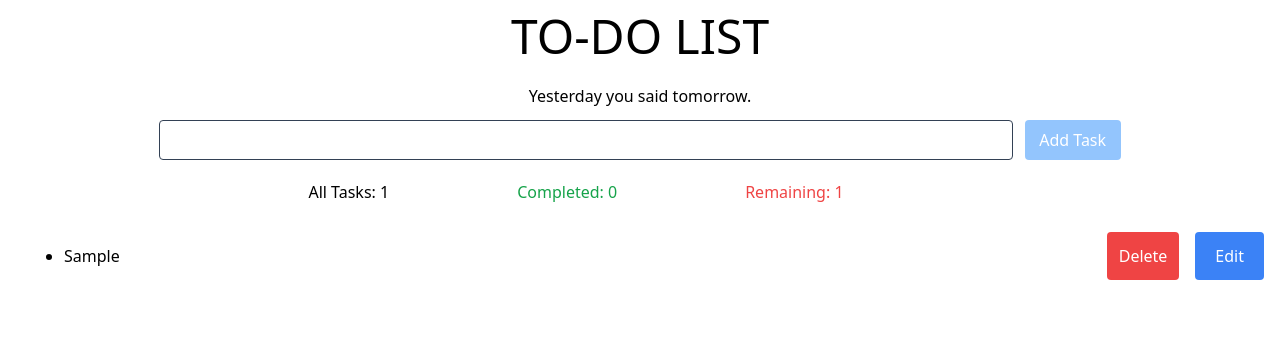
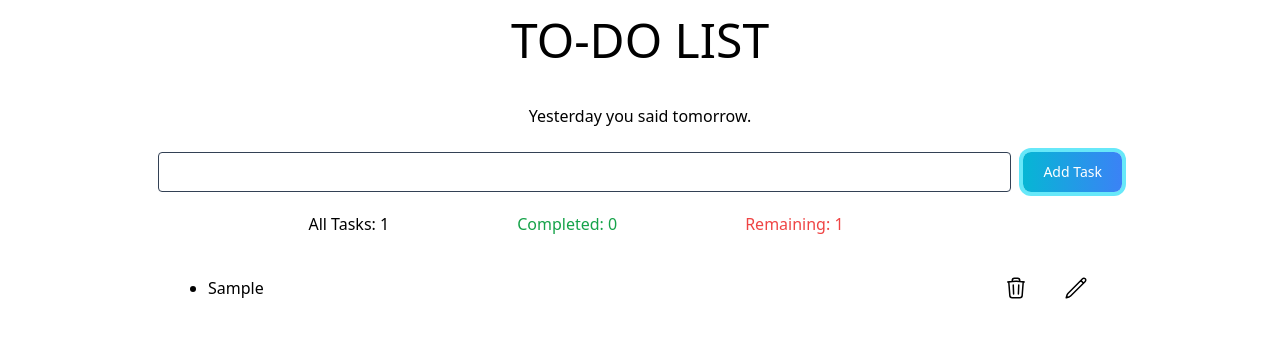
Before and after one commit to AleemK54/personal_Projects, a plain HTML site: page To-Do List/index.html in a window 1280 px wide. Both pictures are taken after typing "Sample" into the empty fields and a click on the button "Add Task". Drawn offline with nearby package versions, Linux system fonts and the light colour scheme.

Commit message:
second commit

```diff
--- a/To-Do List/index.html
+++ b/To-Do List/index.html
@@ -6,15 +6,17 @@
     <meta name="viewport" content="width=device-width, initial-scale=1.0">
     <title>To-Do List</title>
     <script src="https://cdn.tailwindcss.com"></script>
+    <link href="https://cdnjs.cloudflare.com/ajax/libs/flowbite/1.6.5/flowbite.min.css" rel="stylesheet" />
 </head>
 <body>
     <div class="flex flex-col justify-center">
-        <p class="py-3 text-5xl text-center" >TO-DO LIST</p>
-        <p class="py-3 text-m text-center">Yesterday you said tomorrow.</p>
+        <p class="py-4 text-5xl text-center" >TO-DO LIST</p>
+        <p class="py-6 text-m text-center">Yesterday you said tomorrow.</p>
         <form class="flex justify-center">
             <input type="text" id="input-box" class="border border-slate-700 w-2/3 h-10 rounded mr-3 px-3">
-            <button id="add-button" class="bg-blue-300 hover:bg-blue-100 h-10 w-24 rounded text-white">
-                <p class="p-2">Add Task</p>
+            <button id="add-button" class="text-white bg-gradient-to-r from-cyan-500 to-blue-500 hover:bg-gradient-to-bl focus:ring-4
+            focus:outline-none focus:ring-cyan-300 dark:focus:ring-cyan-800 font-medium rounded-lg text-sm px-5 text-center">
+                <p>Add Task</p>
             </button>
         </form>
         <div id="task-info" class="flex flex-row justify-center space-x-32 py-5 mr-32">
@@ -34,5 +36,6 @@
         <ul id = "task-list" class="list-disc"></ul>
     </div>
     <script src="script.js"></script>
+    <script src="https://cdnjs.cloudflare.com/ajax/libs/flowbite/1.6.5/flowbite.min.js"></script>
 </body>
 </html>
--- a/To-Do List/script.js
+++ b/To-Do List/script.js
@@ -27,12 +27,22 @@ function createTaskItem(task) {
     const taskItem = document.createElement('li');
     taskItem.classList.add('flex', 'justify-between', 'items-center', 'py-2');
     taskItem.innerHTML = `
-            <li class="flex-grow ml-16 cursor-pointer">${task}</li>
-            <button class="ml-4 bg-red-500 text-white px-3 py-3 rounded hover:bg-red-300">Delete</button>
-            <button class="ml-4 mr-4 bg-blue-500 text-white px-5 py-3 rounded hover:bg-blue-300">Edit</button>
+            <li class="flex-grow ml-52 cursor-pointer py-3">${task}</li>
+
+            <svg id="delete-button" class="w-6 h-6 bg-white dark:text-red-500 hover:text-red-100 cursor-pointer stroke-current ml-5 mr-5" fill="none" stroke="currentColor" stroke-width="1.5" viewBox="0 0 24 24" xmlns="http://www.w3.org/2000/svg" aria-hidden="true">
+            <path
+            stroke-linecap="round" stroke-linejoin="round"
+            d="M14.74 9l-.346 9m-4.788 0L9.26 9m9.968-3.21c.342.052.682.107 1.022.166m-1.022-.165L18.16 19.673a2.25 2.25 0 01-2.244 2.077H8.084a2.25 2.25 0 01-2.244-2.077L4.772 5.79m14.456 0a48.108 48.108 0 00-3.478-.397m-12 .562c.34-.059.68-.114 1.022-.165m0 0a48.11 48.11 0 013.478-.397m7.5 0v-.916c0-1.18-.91-2.164-2.09-2.201a51.964 51.964 0 00-3.32 0c-1.18.037-2.09 1.022-2.09 2.201v.916m7.5 0a48.667 48.667 0 00-7.5 0">
+            </path>
+            </svg>
+
+            <svg id="edit-button" class="w-6 h-6 dark:text-blue-300 bg-white hover:text-blue-100 rounded cursor-pointer stroke-current mr-48 ml-4" fill="none" stroke="currentColor" stroke-width="1.5" viewBox="0 0 24 24" xmlns="http://www.w3.org/2000/svg" aria-hidden="true">
+            <path stroke-linecap="round" stroke-linejoin="round" d="M16.862 4.487l1.687-1.688a1.875 1.875 0 112.652 2.652L6.832 19.82a4.5 4.5 0 01-1.897 1.13l-2.685.8.8-2.685a4.5 4.5 0 011.13-1.897L16.863 4.487zm0 0L19.5 7.125">
+            </path>
+            </svg>
         `;
-    taskItem.querySelector('.bg-red-500').addEventListener('click', deleteTask);
-    taskItem.querySelector('.bg-blue-500').addEventListener('click', editTask);
+    taskItem.querySelector('#delete-button').addEventListener('click', deleteTask);
+    taskItem.querySelector('#edit-button').addEventListener('click', editTask);
     taskItem.querySelector('.flex-grow').addEventListener('click', completeTask);
     return taskItem;
 }
@@ -74,15 +84,15 @@ function editTask(event) {
     event.preventDefault();
     const taskItem = event.target.parentNode;
     const taskText = taskItem.querySelector('.flex-grow');
-    const editButton = taskItem.querySelector('.bg-blue-500');
-    const deleteButton = taskItem.querySelector('.bg-red-500');
+    const editButton = taskItem.querySelector('#edit-button');
+    const deleteButton = taskItem.querySelector('#delete-button');
     const saveButton = document.createElement('button');
     saveButton.classList.add('ml-4', 'mr-4', 'bg-green-500', 'text-white', 'px-3', 'py-3', "rounded", 'hover:bg-green-300');
     saveButton.textContent = 'Save';
     taskText.setAttribute('contenteditable', 'true');
     editButton.style.display = 'none';
     deleteButton.style.display = 'none';
-    taskText.classList.add("ml-16");
+    taskText.classList.add("ml-52");
     taskText.focus();
     taskText.addEventListener('keydown', function(event) {
         if (event.keyCode === 13) {
```
